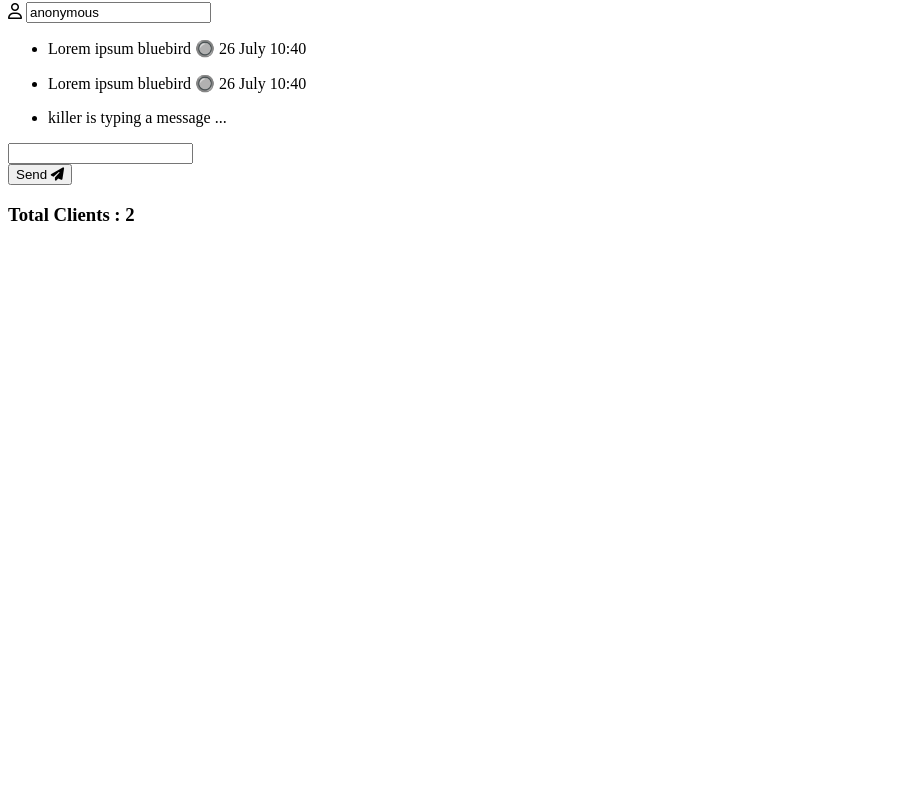
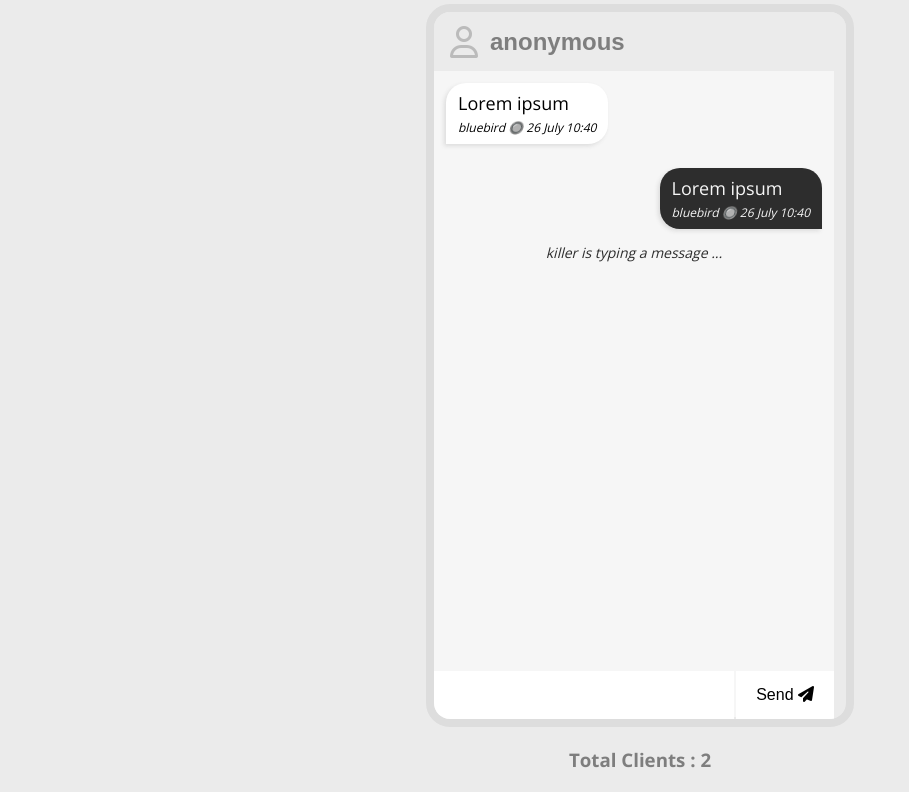
Before and after one commit to Rishab-Rana/Chat-Application-Using-Socket.io, a website: page public/index.html in a window 1280 px wide. Shown: the part 79-871 px from the top of the page, without its empty margins (0-909 px from the left). Before the commit the page ends 800 px from the top, so only its background shows below. Drawn offline with nearby package versions, Linux system fonts and the light colour scheme.

Commit message:
added css file and finished with designing part

```diff
--- a/public/index.html
+++ b/public/index.html
@@ -4,10 +4,11 @@
     <meta charset="UTF-8">
     <meta name="viewport" content="width=device-width, initial-scale=1.0">
     <link rel="stylesheet" href="https://cdnjs.cloudflare.com/ajax/libs/font-awesome/6.4.2/css/all.min.css" integrity="sha512-z3gLpd7yknf1YoNbCzqRKc4qyor8gaKU1qmn+CShxbuBusANI9QpRohGBreCFkKxLhei6S9CQXFEbbKuqLg0DA==" crossorigin="anonymous" referrerpolicy="no-referrer" />
+    <link rel="stylesheet" href="style.css">
     <title>Chat Application</title>
 </head>
 <body>
-    <h1>iChat 🗨️</h1>
+    <h1 class="title">iChat 🗨️</h1>
     <div class="main">
         <div class="name">
             <span><i class="far fa-user"></i></span>
@@ -21,7 +22,7 @@
                 </p>
             </li>
 
-            <li class="message-Right">
+            <li class="message-right">
                 <p class="message">
                     Lorem ipsum
                     <span>bluebird 🔘 26 July 10:40</span>
@@ -36,14 +37,14 @@
         </ul>
 
         <form class="message-form" id="message-form">
-            <input type="text" name="message" id="message-input" classid="message-input">
+            <input type="text" name="message" id="message-input" class="message-input">
             <div class="v-divider"></div>
             <button type="submit" class="send-button">
                 Send <i class="fas fa-paper-plane"></i>
             </button>
         </form>
 
-        <h3 class="clients-total" id="clients-total">Total Clients : 2</h3>
     </div>
+    <h3 class="clients-total" id="clients-total">Total Clients : 2</h3>
 </body>
 </html>
--- /dev/null
+++ b/public/style.css
@@ -0,0 +1,139 @@
+@import url('https://fonts.googleapis.com/css2?family=Open+Sans:wght@400;700&display=swap');
+
+*{
+    margin: 0;
+    padding: 0;
+    box-sizing: border-box;
+    scroll-behavior: smooth;
+
+}
+body{
+    font-family: 'Open Sans', sans-serif;
+    display: flex;
+    flex-direction: column;
+    justify-content: center;
+    align-items: center;
+    background-color: #ebebeb;
+}
+
+.title{
+    margin: 20px 0;
+}
+
+.main{
+    border: 8px solid #dddddd;
+    border-radius: 24px;
+    overflow: hidden;
+}
+
+.name{
+    display: flex;
+    font-size: 32px;
+    font-weight: 700;
+    padding: 8px 16px;
+    color: #7e7e7e;
+    background-color: #ebebeb;
+}
+
+.name > span{
+color: #bbb;
+
+}
+
+.name-input{
+    font-size: 24px;
+    font-weight: 700;
+    color: #7e7e7e;
+    flex-grow: 1;
+    border: none;
+    margin: 0px 12px;
+    outline: none;
+    background-color: #ebebeb;
+}
+
+.message-container{
+    display: flex;
+    flex-direction: column;
+    background-color: #f6f6f6;
+    width: 400px;
+    height: 600px;
+    overflow-y: scroll;
+    overflow-x: hidden;
+}
+
+.message-left, .message-right{
+list-style: none;
+padding: 8px 12px;
+margin: 12px;
+max-width: 250px;
+font-size: 18px;
+word-wrap: break-word;
+}
+
+.message-left{
+    border-radius: 20px 20px 20px 0px;
+    align-self: flex-start;
+    background-color: #fff;
+    box-shadow: -2px 2px 4px #dcdcdc;
+
+}
+.message-right{
+    border-radius: 20px 20px 0px 20px;
+    align-self: flex-end;
+    background-color: #2d2d2d;
+    box-shadow: -2px 2px 4px #dcdcdc;
+    color: #f6f6f6;
+}
+
+.message-left > p > span,.message-right > p > span {
+    display: block;
+    font-style: italic;
+    font-size: 12px;
+    margin-top: 4px;
+
+}
+
+.feedback{
+     font-style: italic;
+     font-size: 14px;
+     padding: 0px 16px 16px 16px;
+     color: #2d2d2d;
+     text-align: center;
+}
+
+.message-form{
+    display: flex;
+    justify-content: space-between;
+    width: 400px;
+}
+
+.message-input{
+    flex-grow: 1;
+    height: 48px;
+    font-size: 16px;
+    border: none;
+    outline: none;
+    padding: 0 12px;
+    background-color: #fff;
+}
+
+.send-button{
+    height: 48px;
+    font-size: 16px;
+    border: none;
+    padding: 0px 20px;
+    outline: none;
+    background-color: #fff;
+    cursor: pointer;
+}
+
+.v-divider{
+    height: 46px;
+    width: 2px;
+    background-color: #f6f6f6;
+}
+
+.clients-total{
+    margin: 20px 0px;
+    color: #7E7E7E;
+}
```
